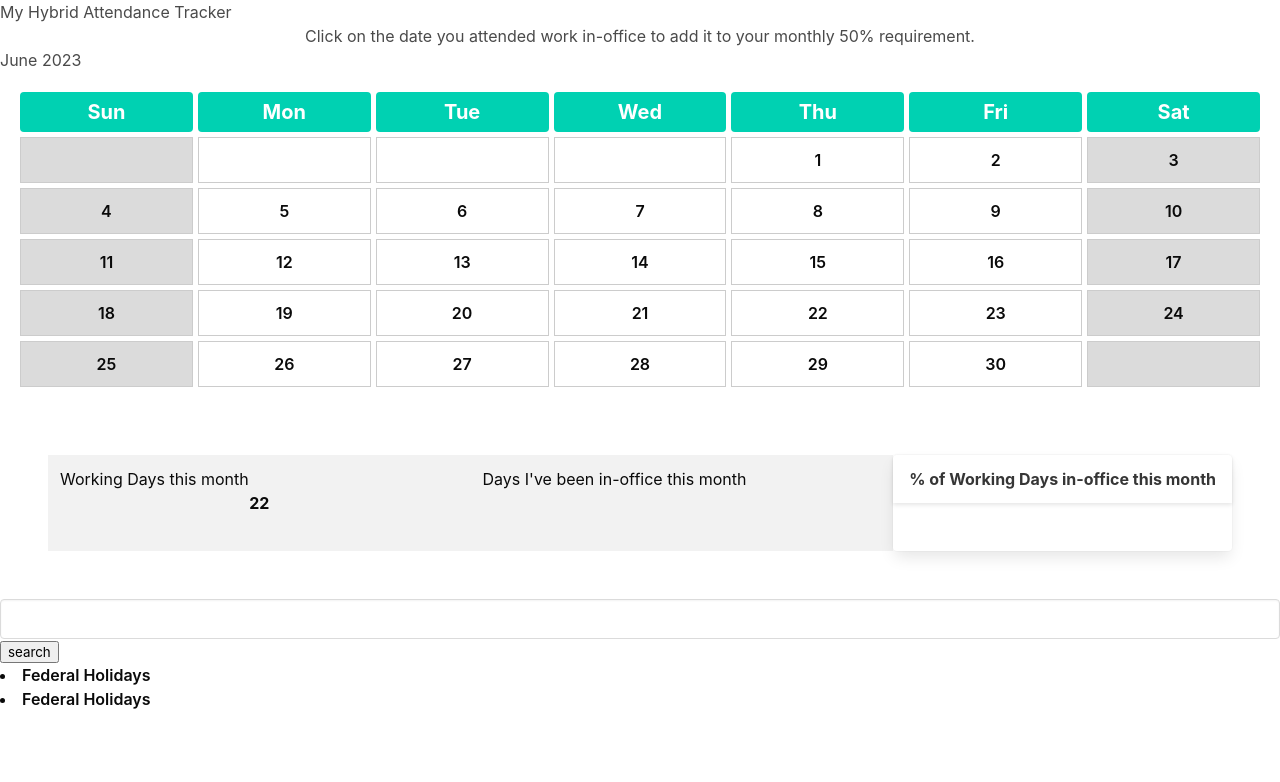
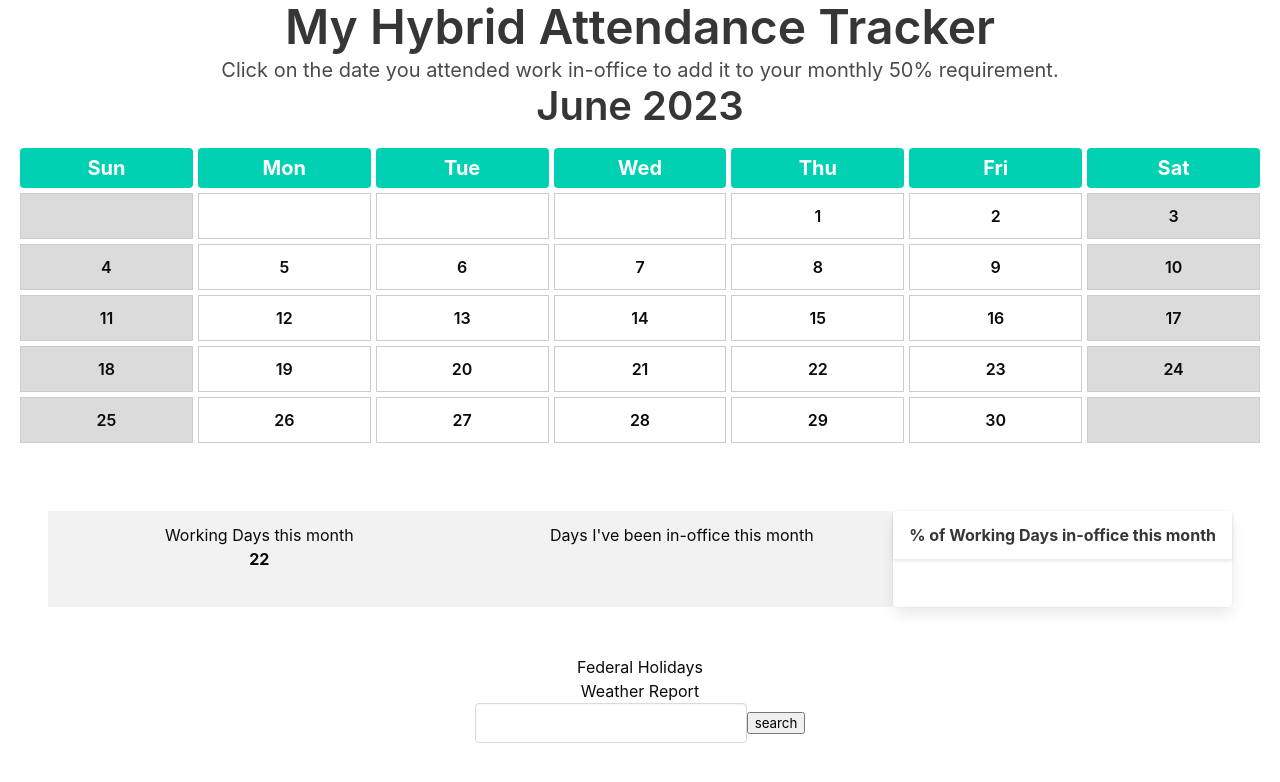
Before and after one commit to SquirrelsAtARave/hybrid-tracker-project-1, a plain HTML site: page index.html in a window 1280 px wide. Drawn offline with nearby package versions, Linux system fonts and the light colour scheme; no server answers.

Commit message:
edited css properties and added bulma styling

```diff
--- a/assets/style.css
+++ b/assets/style.css
@@ -1,4 +1,3 @@
-
 .calendar {
 display: grid;
 grid-template-columns: repeat(7, 1fr);
@@ -29,6 +28,7 @@ background-color: #f2f2f2;
 p{
     text-align: center;
 }
+
 /* added for weather portion */
 .five-day-forecast{
     display: flex;
@@ -43,3 +43,22 @@ p{
     justify-content: center;
     width: 100%;
 }
+
+.history {
+  display: flex;
+  align-items: center;
+  justify-content: center;
+  text-align: center;
+}
+
+#search-form {
+    display: flex;
+    align-items: center;
+    justify-content: center;
+    text-align:  center;
+}
+
+h1, h2, h3 {
+    justify-content: center;
+    text-align:  center;
+}
--- a/index.html
+++ b/index.html
@@ -12,14 +12,13 @@
 
 
 <header class = "header">
-    <h1>My Hybrid Attendance Tracker</h1>
-    <p>Click on the date you attended work in-office to add it to your monthly 50% requirement.</p>
+    <h1 class="title is-1">My Hybrid Attendance Tracker</h1>
+    <h2 class="subtitle">Click on the date you attended work in-office to add it to your monthly 50% requirement.</h2>
 </header>
 
 <body>
-
     <month section>
-        <h3>June 2023</h3>
+        <h3 class="title is-2">June 2023</h3>
     </month section>
 
     <div id="days" class="has-text-black has-text-weight-semibold">
@@ -98,11 +97,14 @@
     <tool section >
 
         <ui>
+            <h2>Federal Holidays</h2>
+            <div id="holidays"></div>
+
+            <h2>Weather Report</h2>
             <div class="history">
-
                 <form id="search-form">
-                <input type="text" id="input-box" class="input"/>
-                <button id="search" class="btn">search</button>
+                    <input type="text" id="input-box" class="input"/>
+                    <button id="search" class="btn">search</button>
                 </form>
 
             </div>
@@ -112,10 +114,6 @@
             </div>
 
           </div>
-           <li>Federal Holidays</li>
-           <div id="holidays"></div>
-
-           <li>Federal Holidays</li>
         </ui>
 
     </tool section>
```
